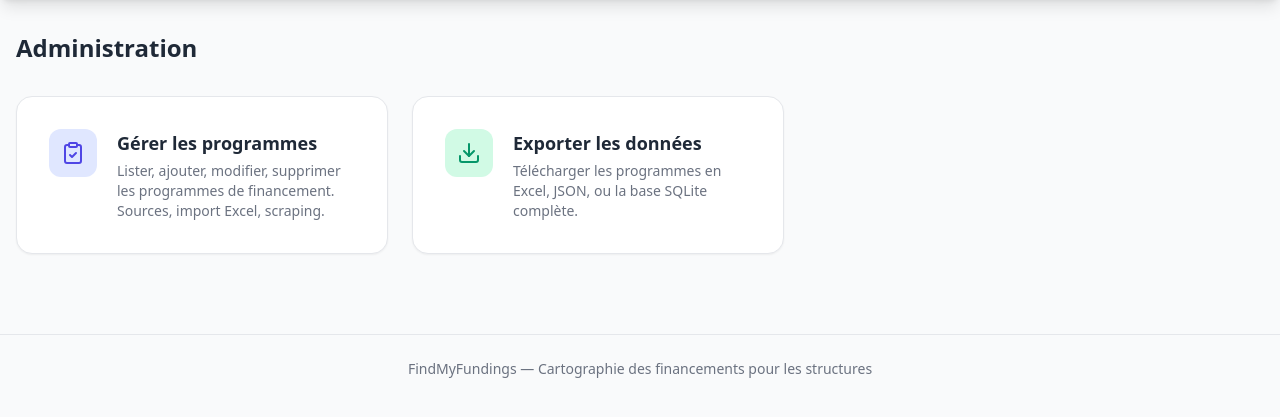
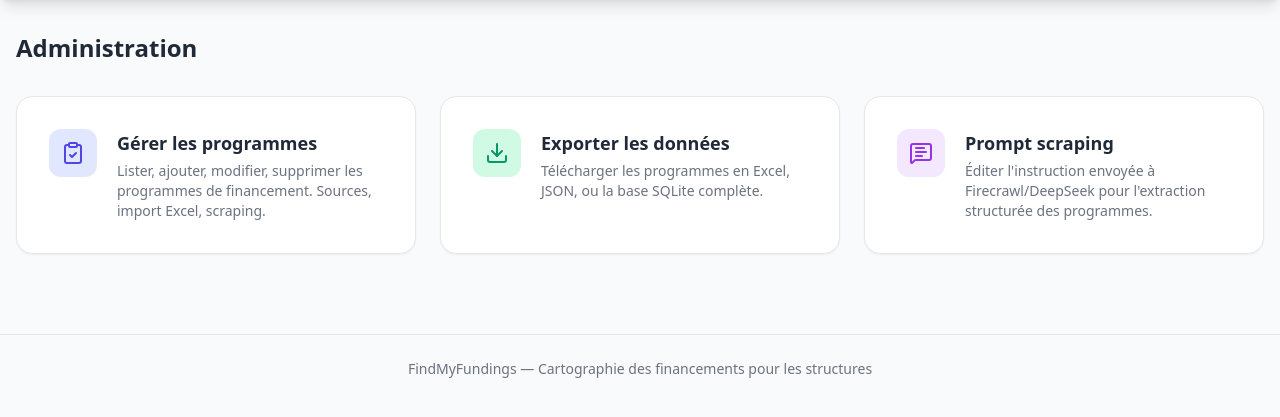
Before and after one commit to Tatayoyoh/findmyfunding, a FastAPI app: page /admin/ in a window 1280 px wide. Shown: the part 60-477 px from the top of the page. Run offline with FastAPI, Linux system fonts and the light colour scheme; some libraries are stand-ins or nearby versions.

Commit message:
Add scraping prompt edition

```diff
--- a/src/findmyfundings/routers/admin.py
+++ b/src/findmyfundings/routers/admin.py
@@ -26,6 +26,9 @@ from findmyfundings.services.scraper import (
     is_program_scraping,
     start_program_scrape,
     end_program_scrape,
+    get_extraction_prompt,
+    set_extraction_prompt,
+    DEFAULT_EXTRACTION_PROMPT,
 )
 from findmyfundings.services.scheduler import monthly_scrape_job
 
@@ -151,6 +154,37 @@ def _toast_html(message: str, kind: str = "info") -> str:
         '<div hx-swap-oob="beforeend:#toast-host">'
         f'<template data-toast data-toast-kind="{kind}">{safe}</template>'
         '</div>'
+    )
+
+
+@router.get("/prompt")
+async def prompt_get(request: Request):
+    """Return the modal fragment with the current extraction prompt."""
+    return request.app.state.templates.TemplateResponse(
+        "admin/partials/prompt_modal.html",
+        {
+            "request": request,
+            "current": get_extraction_prompt(),
+            "default": DEFAULT_EXTRACTION_PROMPT,
+            "is_default": get_extraction_prompt() == DEFAULT_EXTRACTION_PROMPT,
+        },
+    )
+
+
+@router.post("/prompt")
+async def prompt_save(request: Request, prompt: str = Form("")):
+    """Persist the new prompt. Empty input reverts to default."""
+    set_extraction_prompt(prompt)
+    kind = "info" if not prompt.strip() else "success"
+    msg = (
+        "Prompt remis aux valeurs par défaut"
+        if not prompt.strip()
+        else "Prompt mis à jour"
+    )
+    # OOB toast + close modal via HX-Trigger event listened by client JS
+    return HTMLResponse(
+        _toast_html(msg, kind),
+        headers={"HX-Trigger": "prompt-saved"},
     )
 
 
--- a/src/findmyfundings/services/scraper.py
+++ b/src/findmyfundings/services/scraper.py
@@ -9,6 +9,7 @@ data which we persist back to funding_programs.
 import json
 import logging
 from datetime import datetime, timezone
+from pathlib import Path
 
 from firecrawl import AsyncFirecrawl
 
@@ -90,7 +91,7 @@ def _mark_done(running: bool = False):
         _state["current_program"] = None
 
 
-EXTRACTION_PROMPT = """Tu analyses des pages web décrivant des programmes de financement
+DEFAULT_EXTRACTION_PROMPT = """Tu analyses des pages web décrivant des programmes de financement
 pour des structures (associations, ONG, coopératives, entreprises sociales).
 
 Extrais les informations selon le schéma demandé. Sois rigoureux :
@@ -105,6 +106,32 @@ Extrais les informations selon le schéma demandé. Sois rigoureux :
   vers des documents téléchargeables (règlement, dossier de candidature).
 - Si une information n'est pas trouvée, laisse null/liste vide. Ne devine pas.
 """
+
+
+def _prompt_file() -> Path:
+    return Path(settings.database_path).parent / "scraping_prompt.txt"
+
+
+def get_extraction_prompt() -> str:
+    """Read the persisted prompt from disk, fallback to default."""
+    path = _prompt_file()
+    if path.exists():
+        text = path.read_text(encoding="utf-8").strip()
+        if text:
+            return text
+    return DEFAULT_EXTRACTION_PROMPT
+
+
+def set_extraction_prompt(text: str) -> None:
+    """Persist prompt to disk. Empty input = revert to default (delete file)."""
+    path = _prompt_file()
+    path.parent.mkdir(parents=True, exist_ok=True)
+    cleaned = (text or "").strip()
+    if not cleaned:
+        if path.exists():
+            path.unlink()
+        return
+    path.write_text(cleaned, encoding="utf-8")
 
 
 def _client() -> AsyncFirecrawl:
@@ -230,7 +257,7 @@ async def scrape_program(program_id: int, urls: list[str]) -> FundingExtraction
     response = await fc.extract(
         urls=urls,
         schema=FundingExtraction.model_json_schema(),
-        prompt=EXTRACTION_PROMPT,
+        prompt=get_extraction_prompt(),
     )
     data = getattr(response, "data", None) or getattr(response, "json", None) or {}
     if not data:
--- a/src/findmyfundings/templates/admin/index.html
+++ b/src/findmyfundings/templates/admin/index.html
@@ -6,7 +6,7 @@
     <h1 class="text-2xl font-bold text-gray-800">Administration</h1>
 </div>
 
-<div class="grid md:grid-cols-2 gap-6 max-w-3xl">
+<div class="grid md:grid-cols-3 gap-6 ">
     <a href="/admin/programs"
         class="group bg-white rounded-2xl shadow-sm border p-8 hover:shadow-md hover:border-indigo-300 transition flex items-start gap-5">
         <div class="w-12 h-12 rounded-xl bg-indigo-100 text-indigo-600 flex items-center justify-center flex-shrink-0 group-hover:bg-indigo-200 transition">
@@ -28,7 +28,24 @@
             <p class="text-sm text-gray-500 mt-1">Télécharger les programmes en Excel, JSON, ou la base SQLite complète.</p>
         </div>
     </button>
+
+    <button
+        hx-get="/admin/prompt"
+        hx-target="#prompt-modal-host"
+        hx-swap="innerHTML"
+        class="group bg-white rounded-2xl shadow-sm border p-8 hover:shadow-md hover:border-purple-300 transition flex items-start gap-5 text-left">
+        <div class="w-12 h-12 rounded-xl bg-purple-100 text-purple-600 flex items-center justify-center flex-shrink-0 group-hover:bg-purple-200 transition">
+            <i data-lucide="message-square-text" class="w-6 h-6"></i>
+        </div>
+        <div>
+            <h2 class="font-semibold text-gray-800 text-lg group-hover:text-purple-700">Prompt scraping</h2>
+            <p class="text-sm text-gray-500 mt-1">Éditer l'instruction envoyée à Firecrawl/DeepSeek pour l'extraction structurée des programmes.</p>
+        </div>
+    </button>
 </div>
+
+<!-- Host for HTMX-injected prompt modal -->
+<div id="prompt-modal-host"></div>
 
 <!-- Export modal -->
 <div id="export-modal" class="hidden fixed inset-0 z-50 flex items-center justify-center">
```
Also changed, not shown: src/findmyfundings/templates/admin/partials/prompt_modal.html (added, +60 -0 lines).
